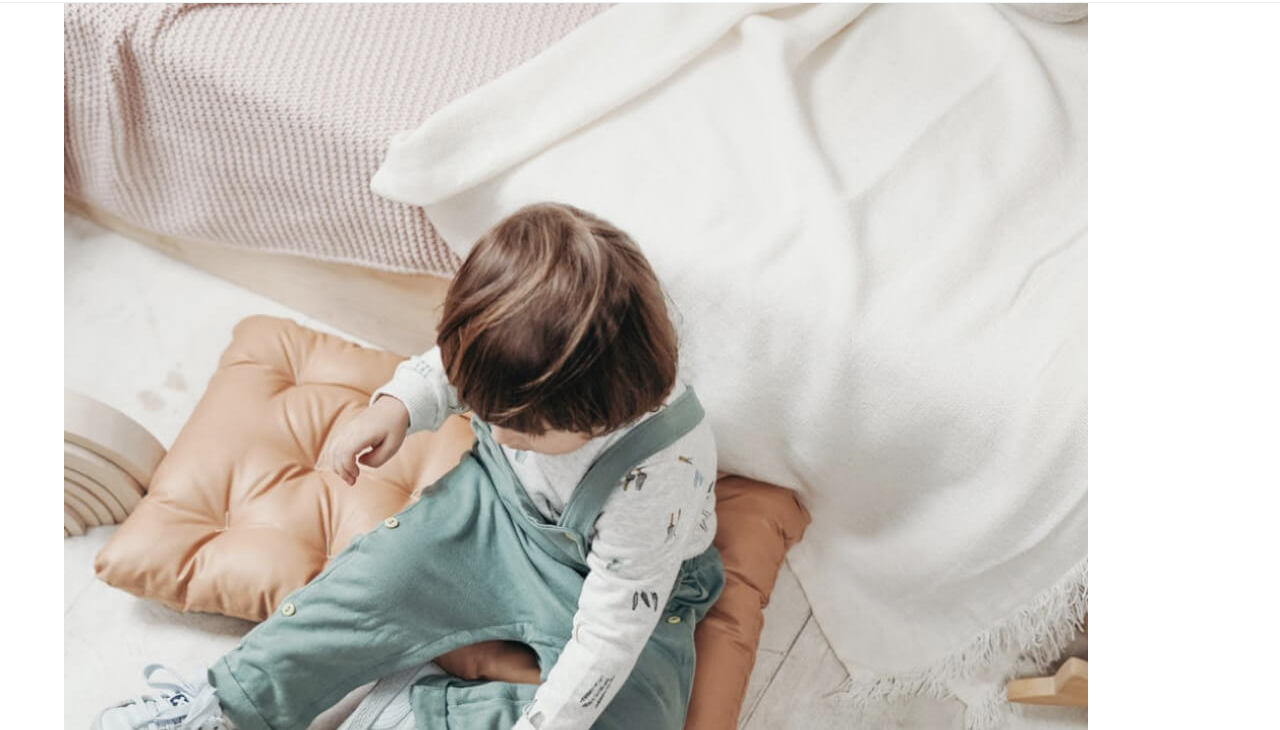
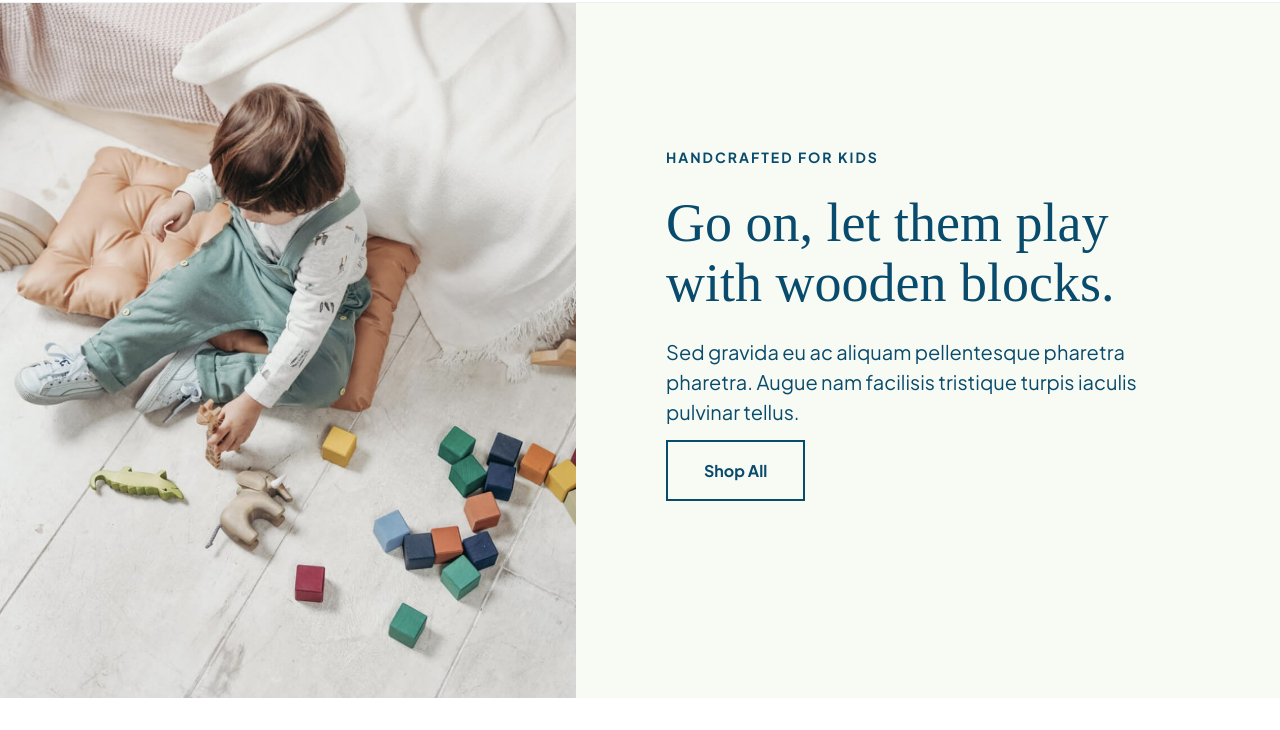
Before and after one commit to JoeLof/ecommerce-store, a plain HTML site: page index.html in a window 1280 px wide. Shown: the part 70-800 px from the top of the page. Drawn offline with Linux system fonts and the light colour scheme; files whose address does not match are found by name; a web font is replaced by a local one.

Commit message:
adding header styles

```diff
--- a/index.html
+++ b/index.html
@@ -70,19 +70,20 @@
 	<!-- Header Section -->
 	<header>
 		<!-- Image Container -->
-		<div class="headerImgContainer wrapper">
+		<div class="headerImgContainer">
 			<img src="./assets/header-image.jpg" alt="A toddler playing with colourful wooden stacking blocks on the floor.">
 		</div>
 
 		<!-- Text Container -->
-		<div class="wrapper">
-			<div class="headerContentContainer">
-				<h5>Handcrafter for Kids</h5>
-				<h3>Go on, let them play with wooden blocks.</h3>
-				<p>Sed gravida eu ac aliquam pellentesque pharetra pharetra. Augue nam facilisis tristique turpis iaculis pulvinar tellus.</p>
-				<a href="#" class="button">Shop All</a>
-			</div><!-- END .headerContentContainer -->
-		</div><!-- END .wrapper -->
+
+		<div class="headerContentContainer">
+
+			<h5>Handcrafted for Kids</h5>
+			<h3>Go on, let them play with wooden blocks.</h3>
+			<p>Sed gravida eu ac aliquam pellentesque pharetra pharetra. Augue nam facilisis tristique turpis iaculis pulvinar tellus.</p>
+			<a href="#" class="button">Shop All</a>
+		</div><!-- END .headerContentContainer -->
+
 	</header>
 
 	<!-- Main Section -->
--- a/styles/sass/partials/_global.scss
+++ b/styles/sass/partials/_global.scss
@@ -94,3 +94,8 @@ a {
     }
   }
 }
+
+img {
+  max-width: 100%;
+  display: block;
+}
--- /dev/null
+++ b/styles/sass/partials/_header.scss
@@ -0,0 +1,18 @@
+@use './variables';
+
+header {
+    background: variables.$tertiary;
+    margin-bottom: 90px;
+    display: flex;
+    align-items: center;
+    flex-wrap: wrap;
+    .headerImgContainer {
+        width: 45%;
+    }
+    .headerContentContainer {
+        width: 55%;
+        padding: 0 90px;
+    }
+
+
+}
--- a/styles/sass/styles.scss
+++ b/styles/sass/styles.scss
@@ -3,6 +3,7 @@
 @use "./partials/typography";
 @use "./partials/global";
 @use "./partials/nav";
+@use "./partials/header";
 
 
 
```
Also changed, not shown: styles/styles.css.
